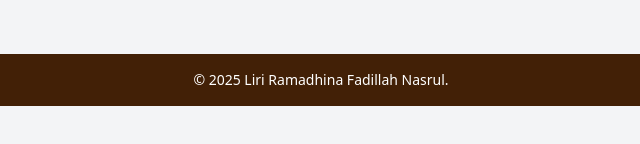
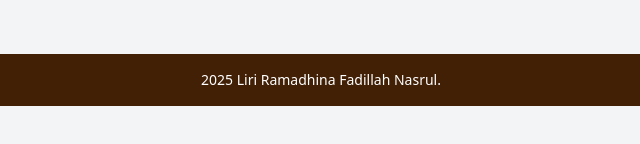
Before and after one commit to LiriRamadhina/cvliri, a plain HTML site: page index.html in a window 1280 px wide. Shown: the part 262-406 px from the top of the page, 319-959 px from the left. Drawn offline with nearby package versions, Linux system fonts and the light colour scheme.

Commit message:
Update index.html

```diff
--- a/index.html
+++ b/index.html
@@ -49,7 +49,7 @@
 
   <footer class="bg-yellow-950 text-white py-4 mt-8">
     <div class="container mx-auto text-center">
-      <p class="text-sm">&copy; 2025 Liri Ramadhina Fadillah Nasrul.</p>
+      <p class="text-sm">2025 Liri Ramadhina Fadillah Nasrul.</p>
     </div>
   </footer>
 
```
